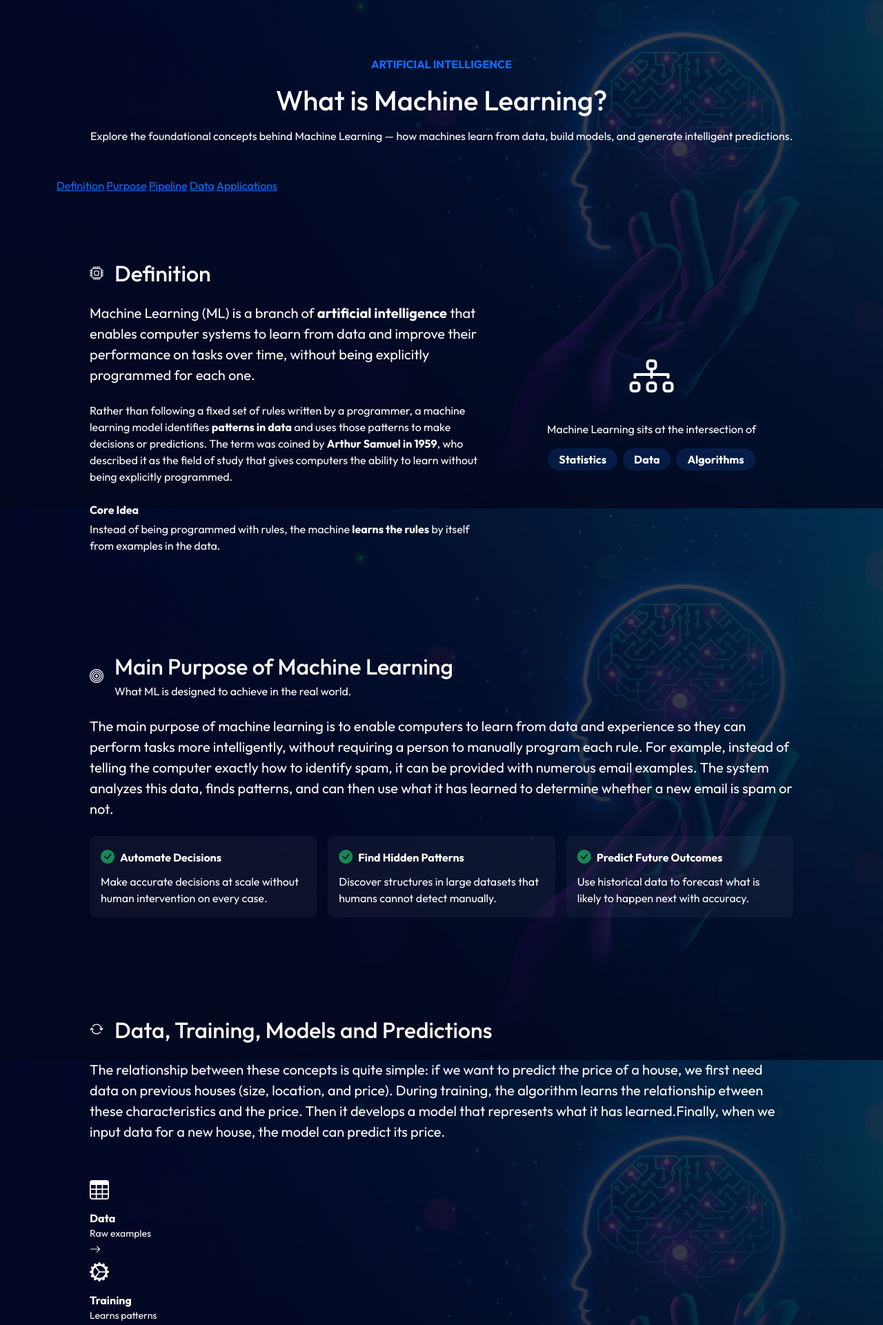
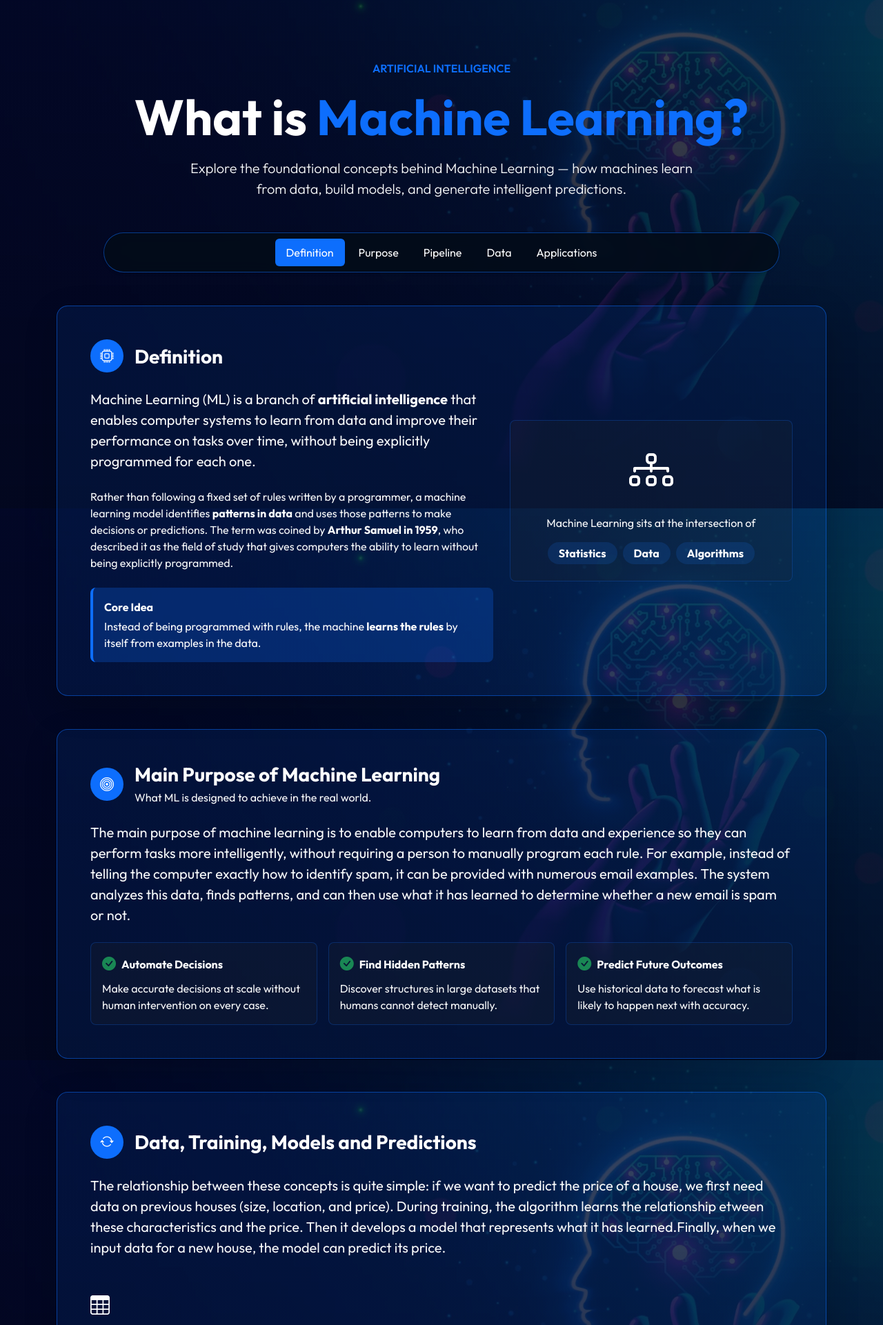
Before and after one commit to MonicaPoveda/Machinegroup, a Flask app: page /what-is-ml/ in a window 1280 px wide. Shown: the part 63-1984 px from the top of the page at 69% size. Run offline with Flask 3, Linux system fonts and the light colour scheme; parts of the project's set-up code (start-up, migrations or seed data) failed here and were passed over.

Commit message:
style: convert learning pages to Bootstrap and fix SVM layouts

```diff
--- a/templates/machine_learning/what_is_ml.html
+++ b/templates/machine_learning/what_is_ml.html
@@ -4,54 +4,50 @@
 What is Machine Learning?
 {% endblock %}
 
-{% block extra_css %}
-<link rel="stylesheet" href="{{ url_for('static', filename='css/concepts.css') }}">
-{% endblock %}
-
 {% block content %}
 
-<div class="concepts-page pt-5 mt-5 pb-5">
+<div class="pt-5 mt-5 pb-5">
     <div class="container">
 
         <!-- PAGE HEADER -->
-        <div class="text-center mb-5 concept-hero">
-            <span class="section-label text-uppercase fw-bold text-primary">
+        <div class="text-center mb-5">
+            <span class="d-inline-flex align-items-center text-primary text-uppercase fw-semibold">
                 <span class="section-line"></span> ARTIFICIAL INTELLIGENCE <span class="section-line"></span>
             </span>
-            <h1 class="hero-title mt-3 mb-3">
-                What is <span>Machine Learning?</span>
+            <h1 class="display-2 fw-bold text-white mt-3 mb-3">
+                What is <span class="text-primary">Machine Learning?</span>
             </h1>
-            <p class="hero-description mx-auto">
+            <p class="text-light lead mx-auto" style="max-width: 760px;">
                 Explore the foundational concepts behind Machine Learning — how machines learn
                 from data, build models, and generate intelligent predictions.
             </p>
         </div>
 
         <!-- LEARNING PATH NAV -->
-        <nav class="path-nav mb-5" aria-label="Learning path">
-            <a href="#definition" data-target="definition">Definition</a>
-            <a href="#purpose" data-target="purpose">Purpose</a>
-            <a href="#pipeline" data-target="pipeline">Pipeline</a>
-            <a href="#data" data-target="data">Data</a>
-            <a href="#applications" data-target="applications">Applications</a>
+        <nav class="path-nav nav nav-pills justify-content-center flex-wrap gap-1 mx-auto mb-5 px-2 py-2 rounded-pill border border-primary border-opacity-50 shadow-sm sticky-top" aria-label="Learning path" style="top: 78px; max-width: 980px; background-color: rgba(3, 12, 25, 0.88); backdrop-filter: blur(10px); z-index: 1020;">
+            <a class="nav-link active text-white" href="#definition" data-target="definition">Definition</a>
+            <a class="nav-link text-white" href="#purpose" data-target="purpose">Purpose</a>
+            <a class="nav-link text-white" href="#pipeline" data-target="pipeline">Pipeline</a>
+            <a class="nav-link text-white" href="#data" data-target="data">Data</a>
+            <a class="nav-link text-white" href="#applications" data-target="applications">Applications</a>
         </nav>
 
         <!-- SECTION 1: Definition -->
         <section id="definition" class="concept-section mb-5">
-            <div class="concept-card p-4 p-md-5">
+            <div class="card bg-primary bg-opacity-10 border border-primary border-opacity-50 rounded-4 shadow-lg text-white p-4 p-md-5">
 
                 <div class="row align-items-center g-4">
 
                     <div class="col-lg-7">
 
                         <div class="d-flex align-items-center mb-4">
-                            <div class="icon-circle me-3">
+                            <div class="bg-primary text-white rounded-circle d-flex align-items-center justify-content-center flex-shrink-0 me-3" style="width: 48px; height: 48px;">
                                 <i class="bi bi-cpu fs-5"></i>
                             </div>
-                            <h2 class="concept-title mb-0">Definition</h2>
+                            <h2 class="h3 fw-bold text-white mb-0">Definition</h2>
                         </div>
 
-                        <p class="concept-text fs-5 mb-4">
+                        <p class="text-light fs-5 mb-4">
                             Machine Learning (ML) is a branch of
                             <strong class="text-white">artificial intelligence</strong>
                             that enables computer systems to learn from data and improve
@@ -59,7 +55,7 @@ What is Machine Learning?
                             programmed for each one.
                         </p>
 
-                        <p class="concept-text mb-4">
+                        <p class="text-light mb-4">
                             Rather than following a fixed set of rules written by a programmer,
                             a machine learning model identifies
                             <strong class="text-white">patterns in data</strong>
@@ -70,7 +66,7 @@ What is Machine Learning?
                             the ability to learn without being explicitly programmed.
                         </p>
 
-                        <div class="definition-highlight">
+                        <div class="p-3 rounded-3 bg-primary bg-opacity-25 border-start border-primary border-4">
                             <strong class="text-white d-block mb-1">Core Idea</strong>
                             Instead of being programmed with rules, the machine
                             <strong class="text-white">learns the rules</strong>
@@ -80,9 +76,9 @@ What is Machine Learning?
                     </div>
 
                     <div class="col-lg-5">
-                        <div class="variable-box text-center p-4">
+                        <div class="p-4 rounded-3 border border-primary border-opacity-25 bg-dark bg-opacity-25 text-center">
                             <i class="bi bi-diagram-3 mb-3 d-block" style="font-size: 4rem; color: var(--color-accent);"></i>
-                            <p class="concept-text mb-2">
+                            <p class="text-light mb-2">
                                 Machine Learning sits at the intersection of
                             </p>
                             <div class="d-flex justify-content-center gap-2 flex-wrap mt-3">
@@ -100,21 +96,21 @@ What is Machine Learning?
 
         <!-- SECTION 2: Main Purpose -->
         <section id="purpose" class="concept-section mb-5">
-            <div class="concept-card p-4 p-md-5">
+            <div class="card bg-primary bg-opacity-10 border border-primary border-opacity-50 rounded-4 shadow-lg text-white p-4 p-md-5">
 
                 <div class="d-flex align-items-center mb-4">
-                    <div class="icon-circle me-3">
+                    <div class="bg-primary text-white rounded-circle d-flex align-items-center justify-content-center flex-shrink-0 me-3" style="width: 48px; height: 48px;">
                         <i class="bi bi-bullseye fs-5"></i>
                     </div>
                     <div>
-                        <h2 class="concept-title mb-1">Main Purpose of Machine Learning</h2>
-                        <p class="concept-text mb-0 fs-6">
+                        <h2 class="h3 fw-bold text-white mb-1">Main Purpose of Machine Learning</h2>
+                        <p class="text-light mb-0 fs-6">
                             What ML is designed to achieve in the real world.
                         </p>
                     </div>
                 </div>
 
-                <p class="concept-text fs-5 mb-4">
+                <p class="text-light fs-5 mb-4">
                     The main purpose of machine learning is to enable computers to learn from data and experience so they can perform tasks more intelligently, without requiring a person to manually program each rule.
 
                     For example, instead of telling the computer exactly how to identify spam, it can be provided with numerous email examples. The system analyzes this data, finds patterns, and can then use what it has learned to determine whether a new email is spam or not.
@@ -123,36 +119,36 @@ What is Machine Learning?
                 <div class="row g-3">
 
                     <div class="col-12 col-md-4">
-                        <div class="problem-item flex-column p-3 rounded-3 h-100" style="background: rgba(255,255,255,0.04); border: 1px solid var(--color-border); border-bottom: 1px solid var(--color-border);">
+                        <div class="p-3 rounded-3 h-100 bg-dark bg-opacity-25 border border-primary border-opacity-25">
                             <div class="d-flex align-items-center gap-2 mb-2">
                                 <i class="bi bi-check-circle-fill text-success fs-5"></i>
                                 <strong class="text-white">Automate Decisions</strong>
                             </div>
-                            <span class="concept-text fs-6">
+                            <span class="text-light fs-6">
                                 Make accurate decisions at scale without human intervention on every case.
                             </span>
                         </div>
                     </div>
 
                     <div class="col-12 col-md-4">
-                        <div class="problem-item flex-column p-3 rounded-3 h-100" style="background: rgba(255,255,255,0.04); border: 1px solid var(--color-border); border-bottom: 1px solid var(--color-border);">
+                        <div class="p-3 rounded-3 h-100 bg-dark bg-opacity-25 border border-primary border-opacity-25">
                             <div class="d-flex align-items-center gap-2 mb-2">
                                 <i class="bi bi-check-circle-fill text-success fs-5"></i>
                                 <strong class="text-white">Find Hidden Patterns</strong>
                             </div>
-                            <span class="concept-text fs-6">
+                            <span class="text-light fs-6">
                                 Discover structures in large datasets that humans cannot detect manually.
                             </span>
                         </div>
                     </div>
 
                     <div class="col-12 col-md-4">
-                        <div class="problem-item flex-column p-3 rounded-3 h-100" style="background: rgba(255,255,255,0.04); border: 1px solid var(--color-border); border-bottom: 1px solid var(--color-border);">
+                        <div class="p-3 rounded-3 h-100 bg-dark bg-opacity-25 border border-primary border-opacity-25">
                             <div class="d-flex align-items-center gap-2 mb-2">
                                 <i class="bi bi-check-circle-fill text-success fs-5"></i>
                                 <strong class="text-white">Predict Future Outcomes</strong>
                             </div>
-                            <span class="concept-text fs-6">
+                            <span class="text-light fs-6">
                                 Use historical data to forecast what is likely to happen next with accuracy.
                             </span>
                         </div>
@@ -165,16 +161,16 @@ What is Machine Learning?
 
         <!-- SECTION 3 -->
         <section id="pipeline" class="concept-section mb-5">
-            <div class="concept-card p-4 p-md-5">
+            <div class="card bg-primary bg-opacity-10 border border-primary border-opacity-50 rounded-4 shadow-lg text-white p-4 p-md-5">
 
                 <div class="d-flex align-items-center mb-4">
-                    <div class="icon-circle me-3">
+                    <div class="bg-primary text-white rounded-circle d-flex align-items-center justify-content-center flex-shrink-0 me-3" style="width: 48px; height: 48px;">
                         <i class="bi bi-arrow-repeat fs-5"></i>
                     </div>
-                    <h2 class="concept-title mb-0">Data, Training, Models and Predictions</h2>
+                    <h2 class="h3 fw-bold text-white mb-0">Data, Training, Models and Predictions</h2>
                 </div>
 
-                <p class="concept-text fs-5 mb-5">
+                <p class="text-light fs-5 mb-5">
                     The relationship between these concepts is quite simple:
                     if we want to predict the price of a house, we first need data on previous houses
                     (size, location, and price). During training, the algorithm learns the relationship
@@ -298,13 +294,13 @@ What is Machine Learning?
 
         <!-- SECTION 4: Importance of Data -->
         <section id="data" class="concept-section mb-5">
-            <div class="concept-card p-4 p-md-5">
+            <div class="card bg-primary bg-opacity-10 border border-primary border-opacity-50 rounded-4 shadow-lg text-white p-4 p-md-5">
 
                 <div class="d-flex align-items-center mb-4">
-                    <div class="icon-circle me-3">
+                    <div class="bg-primary text-white rounded-circle d-flex align-items-center justify-content-center flex-shrink-0 me-3" style="width: 48px; height: 48px;">
                         <i class="bi bi-database fs-5"></i>
                     </div>
-                    <h2 class="concept-title mb-0">The Importance of Data in Machine Learning</h2>
+                    <h2 class="h3 fw-bold text-white mb-0">The Importance of Data in Machine Learning</h2>
                 </div>
 
                 <p class="concept-text fs-5 mb-4">
@@ -372,14 +368,14 @@ What is Machine Learning?
 
         <!-- SECTION 5: Applications -->
         <section id="applications" class="concept-section mb-5">
-            <div class="concept-card p-4 p-md-5">
+            <div class="card bg-primary bg-opacity-10 border border-primary border-opacity-50 rounded-4 shadow-lg text-white p-4 p-md-5">
 
                 <div class="d-flex align-items-center mb-4">
-                    <div class="icon-circle me-3">
+                    <div class="bg-primary text-white rounded-circle d-flex align-items-center justify-content-center flex-shrink-0 me-3" style="width: 48px; height: 48px;">
                         <i class="bi bi-lightbulb fs-5"></i>
                     </div>
                     <div>
-                        <h2 class="concept-title mb-1">Real-World Applications of Machine Learning</h2>
+                        <h2 class="h3 fw-bold text-white mb-1">Real-World Applications of Machine Learning</h2>
                         <p class="concept-text mb-0 fs-6">
                             ML is already present in tools and services we use every day.
                         </p>
```
Also changed, not shown: templates/linear_regression/linear_regression.html (+5 -5 lines), templates/logistic_regression/logistic_regression.html (+6 -6 lines), templates/machine_learning/use_cases/case1.html (+17 -17 lines), templates/machine_learning/use_cases/case2.html (+17 -17 lines), templates/svm/conceptsSVM.html (+36 -40 lines), templates/svm/svm.html (+6 -6 lines).
